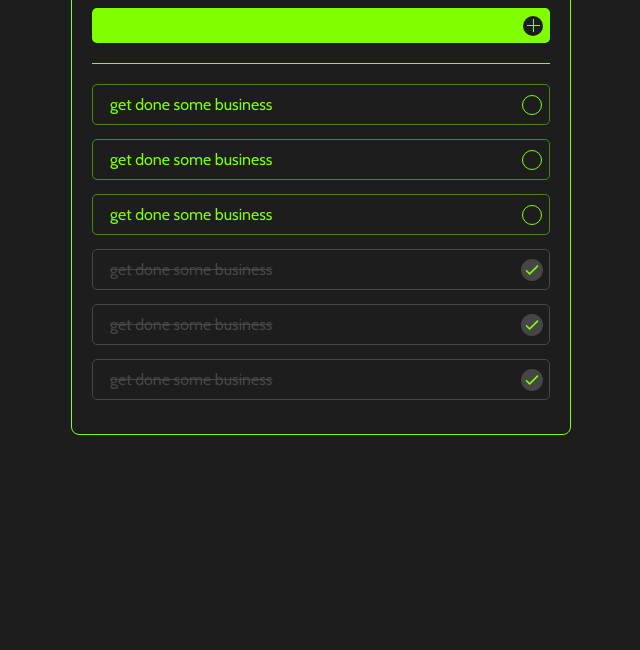
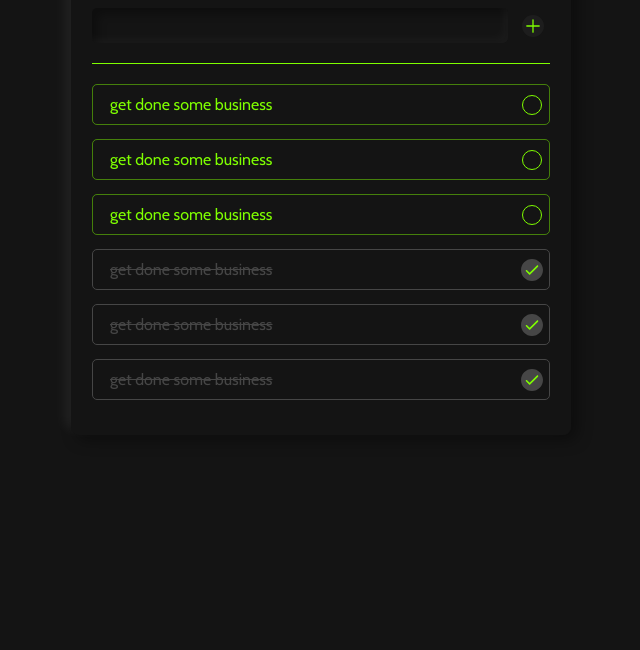
Before and after one commit to E-g-oR/todolist, a plain HTML site: page index.html in a window 1280 px wide. Shown: the part 150-800 px from the top of the page, without its empty margins (319-959 px from the left). Drawn offline with nearby package versions, Linux system fonts and the light colour scheme.

Commit message:
Add files via upload

```diff
--- a/css/style.css
+++ b/css/style.css
@@ -5,7 +5,7 @@
     border: none;
 }
 body {
-    background-color: #1d1d1d;
+    background-color: #141414;
     color: chartreuse;
     font-family: "Cabin", sans-serif;
 }
@@ -27,7 +27,8 @@ body {
     margin-top: 50px;
     margin-bottom: 50px;
     padding: 20px;
-    border: 1px solid chartreuse;
+    border: 1px solid #141414;
+        box-shadow: -6px -6px 13px rgba(255,255,255,0.07), 6px 5px 15px rgba(0,0,0,0.4);
     border-radius: 8px;
 }
 .tdl__title {
@@ -38,7 +39,7 @@ body {
     display: flex;
     justify-content: space-between;
     align-items: center;
-    background-color: chartreuse;
+    /* background-color: chartreuse; */
     border-radius: 5px;
 }
 .tdl__input {
@@ -46,30 +47,30 @@ body {
     flex: 1 1 auto;
     min-width: 100px;
     background: transparent;
+    box-shadow: inset -5px -5px 8px rgba(255,255,255,0.03), inset 6px 6px 8px rgba(0,0,0,0.3);
+    border-radius: 5px;
+    color: chartreuse;
 }
 .tdl__add-button {
     display: block;
     width: 20px;
     height: 20px;
-    background-color: #1d1d1d;
+    background-color: chartreuse;
     border-radius: 20px;
     flex: 0 0 20px;
-    margin: 7px;
-    display: flex;
-    justify-content: center;
-    align-items: center;
+    margin: 7px 7px 7px 15px;
+    position: relative;
 }
-.tdl__add-button::before,
-.tdl__add-button::after {
-    content: "";
+.tdl__add-button .image {
     display: block;
-    height: 1px;
-    width: 13px;
     position: absolute;
-    background-color: chartreuse;
+    top: -1px;
+    left: -1px;
+    width: 22px;
+    height: 22px;
 }
-.tdl__add-button::after {
-    transform: rotate(90deg);
+.tdl__add-button .image svg {
+    fill: #1d1d1d;
 }
 .line {
     height: 1px;
--- a/index.html
+++ b/index.html
@@ -5,8 +5,9 @@
     <meta charset="UTF-8">
     <meta name="viewport" content="width=device-width, initial-scale=1.0">
     <title>My TO-DO-LIST</title>
+    <link rel="shortcut icon" href="img/check.png">
     <link href="https://fonts.googleapis.com/css2?family=Cabin:wght@400;500;700&display=swap" rel="stylesheet">
-    <script src="js/script.js"></script>
+    <script src="js/script.js" defer></script>
     <link rel="stylesheet" href="css/style.css">
 </head>
 
@@ -14,31 +15,90 @@
     <header class="header">
         <div class="header__body container">
             <div class="header__center">
+
+                <!--!----------------------- ГЛАВНЫЙ КОНТЕЙНЕР ------------------------->
                 <div class="tdl">
                     <h1 class="tdl__title">My TO-DO-LIST</h1>
 
+                    <!--!----------------------- ПОЛЕ ДОБАВЛЕНИЯ ЗАДАЧИ ------------------------->
                     <div class="tdl__add-new">
                         <input class="tdl__input" type="text">
-                        <button class="tdl__add-button"></button>
+                        <button class="tdl__add-button">
+                            <span class="image">
+                                <svg version="1.1" id="Capa_1" xmlns="http://www.w3.org/2000/svg" xmlns:xlink="http://www.w3.org/1999/xlink" x="0px"
+                                    y="0px" viewBox="0 0 512.002 512.002" style="enable-background:new 0 0 512.002 512.002;" xml:space="preserve">
+                                    <g>
+                                        <g>
+                                            <path d="M437.02,74.982C388.668,26.631,324.382,0.001,256.002,0.001c-68.38,0.001-132.667,26.629-181.02,74.981
+                                			C26.631,123.336,0.001,187.622,0,256.003c0,68.38,26.629,132.666,74.982,181.018C123.335,485.372,187.623,512,256.002,512
+                                			c68.38,0,132.666-26.629,181.018-74.98s74.981-112.639,74.982-181.018C512.001,187.622,485.372,123.336,437.02,74.982z
+                                			 M400.6,271.003H271.001L271,400.602c0,8.284-6.715,15-15,15c-8.283,0-15-6.716-15-15l0.001-129.6H111.402
+                                			c-8.285,0-15-6.716-15-15s6.715-15,15-15h129.599l0.001-129.601c0-8.284,6.716-15,15-15c8.283,0,15,6.716,15,15l-0.001,129.601
+                                			H400.6c8.285,0,15,6.716,15,15C415.6,264.286,408.885,271.003,400.6,271.003z" />
+                                        </g>
+                                    </g>
+                                    <g>
+                                    </g>
+                                    <g>
+                                    </g>
+                                    <g>
+                                    </g>
+                                    <g>
+                                    </g>
+                                    <g>
+                                    </g>
+                                    <g>
+                                    </g>
+                                    <g>
+                                    </g>
+                                    <g>
+                                    </g>
+                                    <g>
+                                    </g>
+                                    <g>
+                                    </g>
+                                    <g>
+                                    </g>
+                                    <g>
+                                    </g>
+                                    <g>
+                                    </g>
+                                    <g>
+                                    </g>
+                                    <g>
+                                    </g>
+                                </svg>
+                            </span>
+                        </button>
                     </div>
+                    <!--!__________________________________________________-->
 
+                    <!--!----------------------- РАЗДЕЛЯЮЩАЯ ЛИНИЯ ------------------------->
                     <div class="line"></div>
+                    <!--!__________________________________________________-->
 
+                    <!--!----------------------- ТЕКУЩАЯ ЗАДАЧА ------------------------->
                     <div class="tdl__item">
                         <p class="tdl__item-text">get done some business</p>
                         <button class="tdl__item-check"></button>
                     </div>
+                    <!--!__________________________________________________-->
 
+                    <!--!----------------------- ТЕКУЩАЯ ЗАДАЧА ------------------------->
                     <div class="tdl__item">
                         <p class="tdl__item-text">get done some business</p>
                         <button class="tdl__item-check"></button>
                     </div>
+                    <!--!__________________________________________________-->
 
+                    <!--!----------------------- ТЕКУЩАЯ ЗАДАЧА ------------------------->
                     <div class="tdl__item">
                         <p class="tdl__item-text">get done some business</p>
                         <button class="tdl__item-check"></button>
                     </div>
+                    <!--!__________________________________________________-->
 
+                    <!--!----------------------- ВЫПОЛНЕННАЯ ЗАДАЧА ------------------------->
                     <div class="tdl__item-done">
                         <p class="tdl__item-text-done">get done some business</p>
                         <button class="tdl__item-check-done">
@@ -90,7 +150,9 @@
                             </span>
                         </button>
                     </div>
+                    <!--!__________________________________________________-->
 
+                    <!--!----------------------- ВЫПОЛНЕННАЯ ЗАДАЧА ------------------------->
                     <div class="tdl__item-done">
                         <p class="tdl__item-text-done">get done some business</p>
                         <button class="tdl__item-check-done">
@@ -142,6 +204,9 @@
                             </span>
                         </button>
                     </div>
+                    <!--!__________________________________________________-->
+
+                    <!--!----------------------- ВЫПОЛНЕННАЯ ЗАДАЧА ------------------------->
                     <div class="tdl__item-done">
                         <p class="tdl__item-text-done">get done some business</p>
                         <button class="tdl__item-check-done">
@@ -193,7 +258,9 @@
                             </span>
                         </button>
                     </div>
+                    <!--!__________________________________________________-->
                 </div>
+                <!--!__________________________________________________-->
             </div>
         </div>
     </header>
--- /dev/null
+++ b/js/script.js
@@ -0,0 +1,25 @@
+'use strict';
+const TDL = document.querySelector('.tdl'),
+    TDLInput = document.querySelector('.tdl__input'),
+    TDLItem = document.querySelector('.tdl__item');
+
+const func = (d) => {
+    const target = d.target,
+        InputText = TDLInput.value;
+    if (target.closest('.tdl__add-button') || d.code == 'Enter') {
+        if (InputText == "") alert('Поле не заполнено!');
+        else {
+            console.log(InputText);
+            TDLInput.value = '';
+        }
+    }
+}
+TDL.addEventListener('click', (e) => {
+    func(e);
+});
+
+TDLInput.addEventListener('keydown', (e) => {
+    if (e.code == 'Enter') {
+        func(e);
+    }
+});
```
Also changed, not shown: img/check.png (added).
